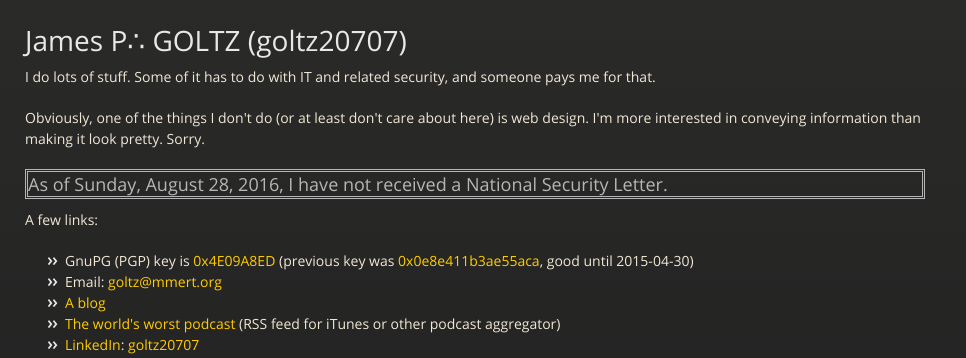
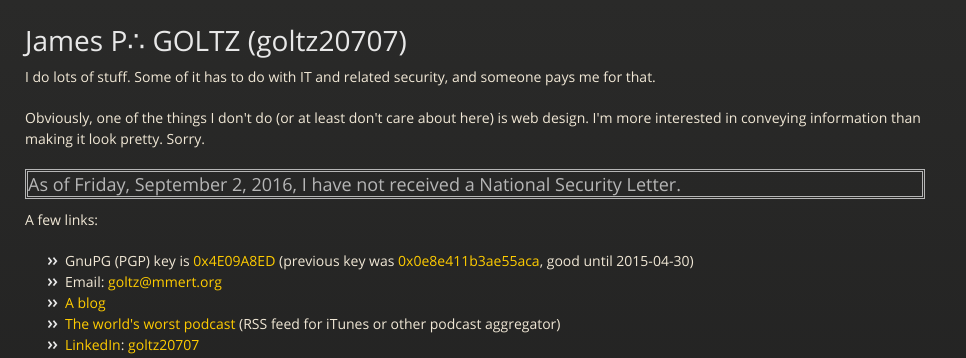
Before and after one commit to goltz20707/goltz20707.github.io, a Jekyll site: the page built from index.html, in a window 1280 px wide. Shown: the top 358 px of the page, without its empty margins (0-966 px from the left). Built offline with Jekyll 4.4.1, drawn with Linux system fonts in a browser that asks for light colours.

Commit message:
Update nsl.html

```diff
--- a/_includes/nsl.html
+++ b/_includes/nsl.html
@@ -3,6 +3,6 @@ date '+%A, %B %e, %Y,'
  -->
 <h3 style="border: double">As of
 
-Sunday, August 28, 2016,
+Friday, September 2, 2016,
 
 I have not received a National Security Letter.</h3>
```
